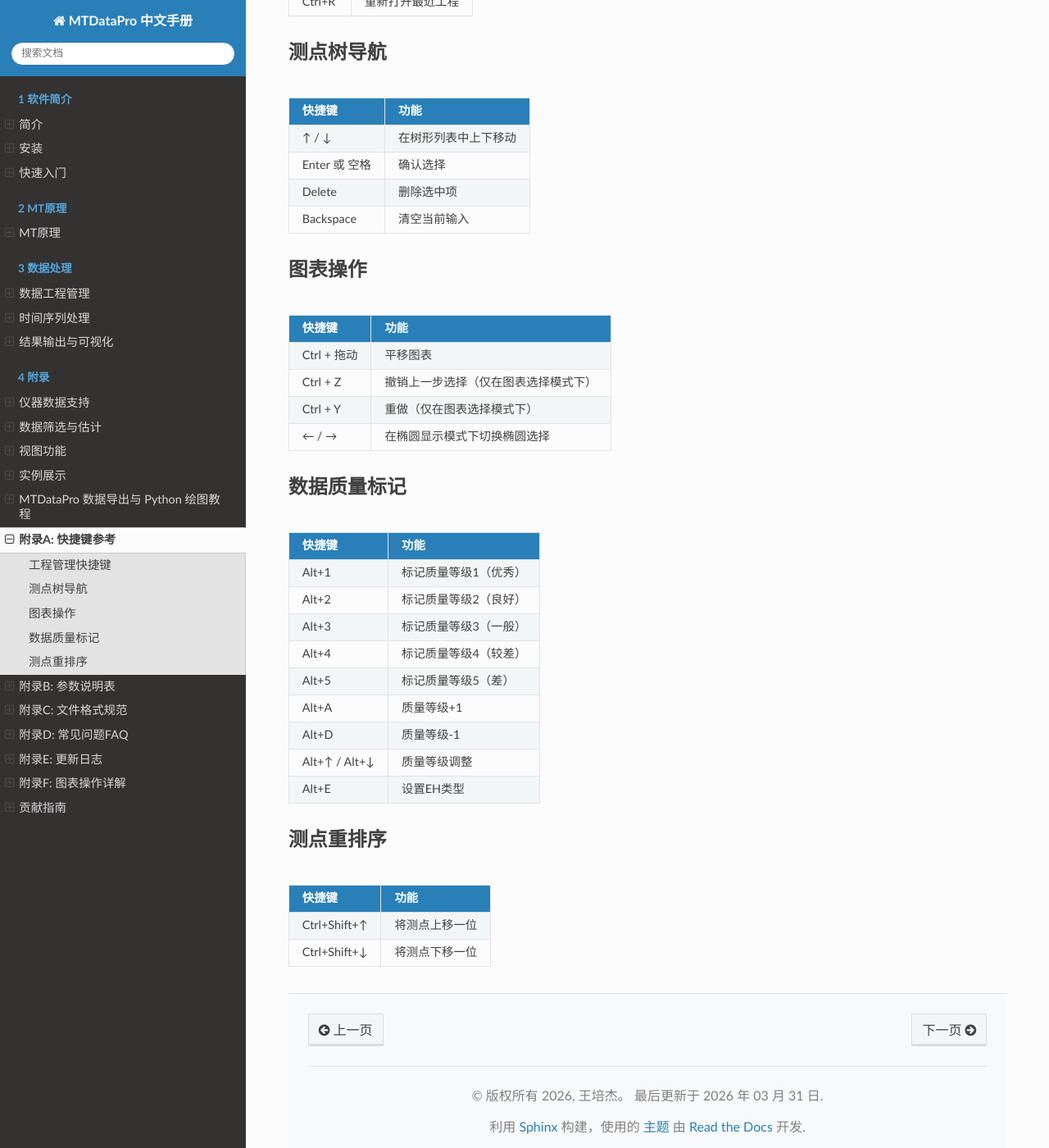
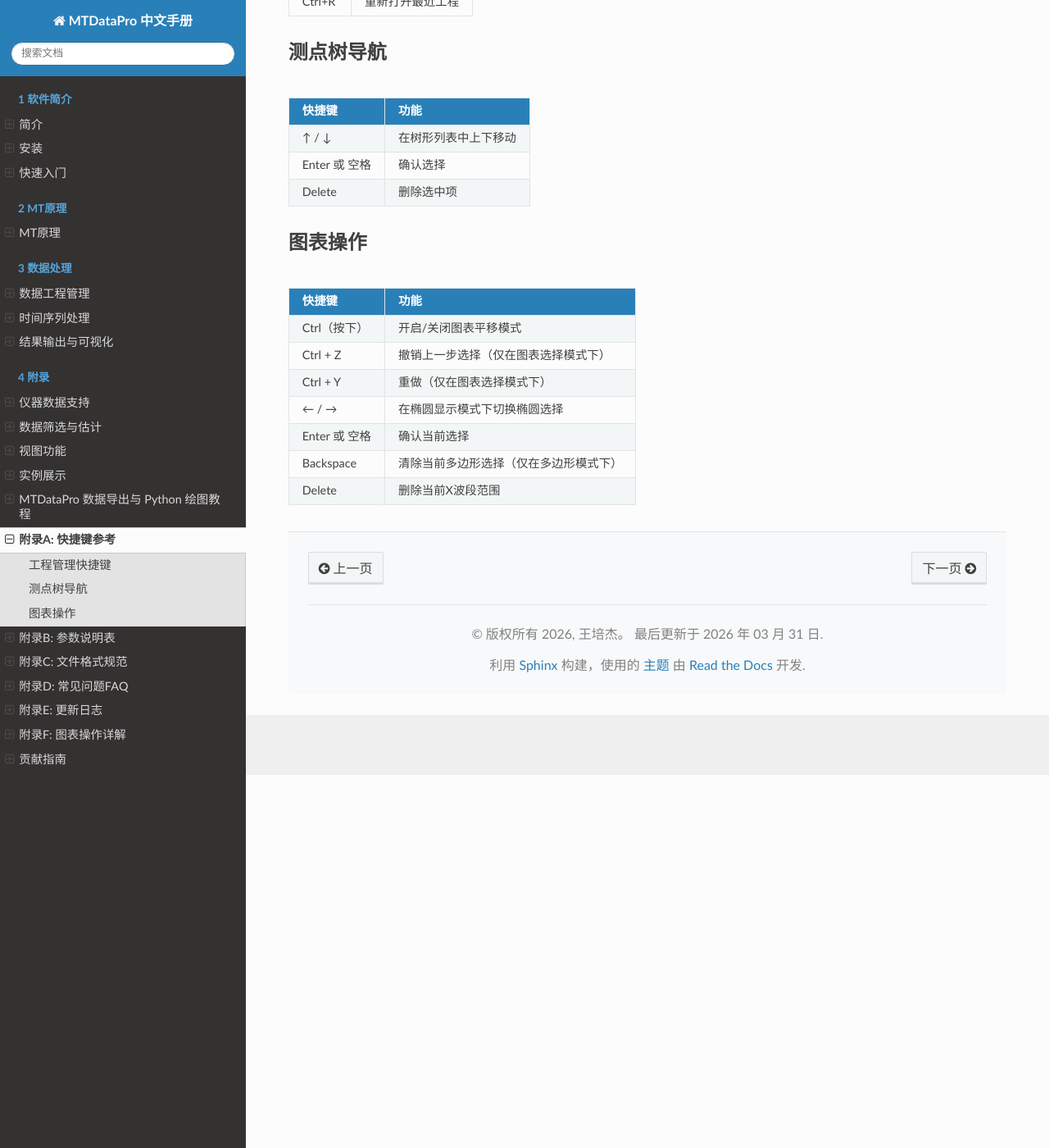
Before and after one commit to EMWPJ/MTDataPro-docs, a Sphinx documentation site: the page built from source/appendices/appendixA.md, in a window 1280 px wide and 1400 px high, scrolled down 455 px. Shown: the whole window at 82% size. Built offline with Sphinx 7.4.7 and the Read the Docs theme 3.1.0, drawn with Linux system fonts in a browser that asks for light colours.

Commit message:
docs: remove fabricated shortcuts and fix chapter8 false claims
- appendixA.md: Remove ALL fabricated shortcuts (Alt+1-5, Alt+A/D, Ctrl+Shift+arrows, Alt+E) - code verification confirmed these are NOT implemented
- appendixF.md: Correct Ctrl+panning description (toggle mode, not drag)
- chapter8.md: Remove false NOT IMPLEMENTED claim for CalCalibrationForm (code has full implementation)
- chapter8.md: Update SSA/MSSA menu path to reflect actual UI text (MT TS MSSA)

```diff
--- a/source/appendices/appendixA.md
+++ b/source/appendices/appendixA.md
@@ -18,34 +18,15 @@
 | ↑ / ↓ | 在树形列表中上下移动 |
 | Enter 或 空格 | 确认选择 |
 | Delete | 删除选中项 |
-| Backspace | 清空当前输入 |
 
 ## 图表操作
 
 | 快捷键 | 功能 |
 |-------|------|
-| Ctrl + 拖动 | 平移图表 |
+| Ctrl（按下） | 开启/关闭图表平移模式 |
 | Ctrl + Z | 撤销上一步选择（仅在图表选择模式下） |
 | Ctrl + Y | 重做（仅在图表选择模式下） |
 | ← / → | 在椭圆显示模式下切换椭圆选择 |
-
-## 数据质量标记
-
-| 快捷键 | 功能 |
-|-------|------|
-| Alt+1 | 标记质量等级1（优秀） |
-| Alt+2 | 标记质量等级2（良好） |
-| Alt+3 | 标记质量等级3（一般） |
-| Alt+4 | 标记质量等级4（较差） |
-| Alt+5 | 标记质量等级5（差） |
-| Alt+A | 质量等级+1 |
-| Alt+D | 质量等级-1 |
-| Alt+↑ / Alt+↓ | 质量等级调整 |
-| Alt+E | 设置EH类型 |
-
-## 测点重排序
-
-| 快捷键 | 功能 |
-|-------|------|
-| Ctrl+Shift+↑ | 将测点上移一位 |
-| Ctrl+Shift+↓ | 将测点下移一位 |
+| Enter 或 空格 | 确认当前选择 |
+| Backspace | 清除当前多边形选择（仅在多边形模式下） |
+| Delete | 删除当前X波段范围 |
```
Also changed, not shown: source/appendices/appendixF.md (+3 -11 lines), source/chapters/chapter8.md (+1 -3 lines).
